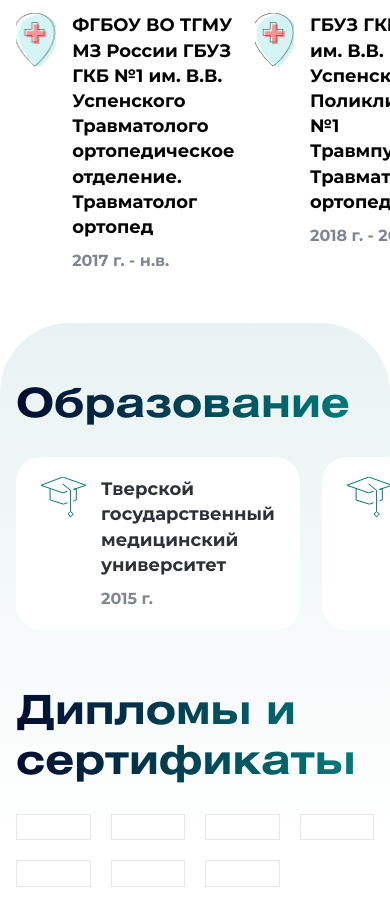
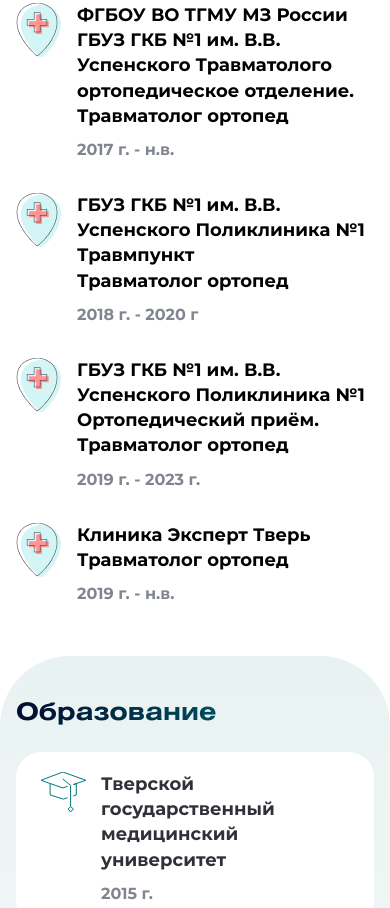
Before and after one commit to maxvgr/dr-hand, a website built with webpack: page src/page-home.html in a window 390 px wide. Shown: the part 860-1768 px from the top of the page. Built offline with nearby package versions, Linux system fonts and the light colour scheme; a script that the page names is missing; what vanilla-lazyload would draw is missing.

Commit message:
закончена титульная с адаптивом

```diff
--- a/src/js/layout/page/home.js
+++ b/src/js/layout/page/home.js
@@ -19,7 +19,7 @@
 new Swiper(".profile-medication .swiper", {
   modules: [Navigation, Autoplay],
 
-  slidesPerView: 4.8,
+  slidesPerView: 2,
   spaceBetween: 20,
   // loop: true,
 
@@ -30,16 +30,20 @@
     disableOnInteraction: false,
   },
 
-  // breakpoints: {
-  //   768: {
-  //     slidesPerView: 4,
-  //     spaceBetween: 20
-  //   },
-  //   1400: {
-  //     slidesPerView: 4,
-  //     spaceBetween: 20
-  //   }
-  // },
+  breakpoints: {
+    768: {
+      slidesPerView: 3,
+      spaceBetween: 20
+    },
+    1200: {
+      slidesPerView: 3.5,
+      spaceBetween: 20
+    },
+    1400: {
+      slidesPerView: 4.8,
+      spaceBetween: 20
+    }
+  },
 
   navigation: {
     nextEl: ".profile-medication .swiper-button-next",
--- a/src/layout/global/footer.html
+++ b/src/layout/global/footer.html
@@ -7,7 +7,7 @@
       <!-- /.footer__logo -->
 
       <div class="footer__menu">
-        <nav class="nav nav--header">
+        <nav class="nav nav--footer">
           <ul class="nav__list">
             <li class="menu-item nav__item current-menu-item"><a href="#" class="link">О специалисте</a></li>
             <li class="menu-item nav__item"><a href="#" class="link">Услуги</a></li>
--- a/src/page-home.html
+++ b/src/page-home.html
@@ -349,9 +349,9 @@
           <h2>Запишитесь на консультацию</h2>
           <form action="">
             <div class="consultation-wrapper">
-              <input class="input" type="text" placeholder="ФИО">
-              <input class="input" type="mail" placeholder="E-mail">
-              <input class="input" type="tel" placeholder="+7 (___) ___-__-__">
+              <input class="input text" type="text" placeholder="ФИО">
+              <input class="input mail" type="mail" placeholder="E-mail">
+              <input class="input tel" type="tel" placeholder="+7 (___) ___-__-__">
               <textarea class="input" placeholder="Сообщение" rows="3"></textarea>
               <p class="consultation-btn">
                 Нажимая на кнопку Вы даете согласие на обработку ваших персональных данных и соглашаетесь с условиями персональной обработки данных
--- a/src/scss/layout/global/_footer.scss
+++ b/src/scss/layout/global/_footer.scss
@@ -6,24 +6,113 @@
 }
 
 .footer {
+  .container {
+    @include breakpoint($breakpoint-notebook) {
+      max-width: 100%;
+    }
+  }
+
   &-wrapper {
+    @include breakpoint($breakpoint-notebook) {
+      grid-template-columns: 3fr 2fr 1fr 2fr;
+    }
+    @include breakpoint($breakpoint-tablet) {
+      grid-template-columns: 1fr 1fr;
+    }
+
     display: grid;
     grid-template-columns: 2fr 5fr 2fr 1fr;
     padding: 26px 0 21px;
     place-items: center center;
   }
 
+  &__logo {
+    @include breakpoint($breakpoint-notebook) {
+      grid-column: 1/2;
+      justify-self: start;
+    }
+    @include breakpoint($breakpoint-tablet) {
+      grid-column: 1/3;
+      padding-bottom: 20px;
+    }
+  }
+
+  &__menu {
+    @include breakpoint($breakpoint-notebook) {
+      grid-column: 2/5;
+      justify-self: end;
+    }
+    @include breakpoint($breakpoint-tablet) {
+      grid-row: 2/4;
+      grid-column: 1/2;
+      justify-self: start;
+      padding: 10px 0;
+    }
+
+    .nav__list {
+      @include breakpoint($breakpoint-tablet) {
+        flex-direction: column;
+        gap: 10px;
+      }
+    }
+  }
+
+  &__social {
+    @include breakpoint($breakpoint-notebook) {
+      grid-row: 2/3;
+      grid-column: 3/4;
+      justify-self: end;
+    }
+    @include breakpoint($breakpoint-tablet) {
+      grid-row: 3/4;
+      grid-column: 2/3;
+    }
+  }
+
   &__contacts {
+    @include breakpoint($breakpoint-notebook) {
+      grid-row: 2/3;
+      grid-column: 4/5;
+    }
+    @include breakpoint($breakpoint-tablet) {
+      grid-row: 2/3;
+      grid-column: 2/3;
+    }
+
     justify-self: end;
   }
 
   &__politika {
+    @include breakpoint($breakpoint-notebook) {
+      grid-row: 2/3;
+      grid-column: 1/2;
+      justify-self: start;
+      padding-left: 0;
+    }
+    @include breakpoint($breakpoint-tablet) {
+      grid-row: 4/5;
+      grid-column: 1/3;
+      justify-self: center;
+    }
+
     grid-row: 2/3;
     grid-column: 1/3;
     padding-left: 105px;
   }
 
   &__creating {
+    @include breakpoint($breakpoint-notebook) {
+      grid-row: 3/4;
+      grid-column: 1/2;
+      justify-self: start;
+      padding-left: 0;
+    }
+    @include breakpoint($breakpoint-tablet) {
+      grid-row: 5/6;
+      grid-column: 1/3;
+      justify-self: center;
+    }
+
     grid-row: 2/3;
     grid-column: 3/5;
     padding-left: 52px;
--- a/src/scss/layout/global/_section.scss
+++ b/src/scss/layout/global/_section.scss
@@ -20,6 +20,16 @@
   }
 
   h2 {
+    @include breakpoint($breakpoint-notebook) {
+      font-size: 32px !important;
+      line-height: 39px !important;
+    }
+    @include breakpoint($breakpoint-mobile) {
+      padding-top: 45px;
+      font-size: 24px !important;
+      line-height: 26px !important;
+    }
+
     padding-top: 59px;
     padding-bottom: 25px;
     font-weight: 700;
--- a/src/scss/layout/pages/home/_consultation.scss
+++ b/src/scss/layout/pages/home/_consultation.scss
@@ -5,7 +5,28 @@
   background: rgba(255, 139, 74, 1);
   color: $color-text__white;
 
+  .container {
+    @include breakpoint($breakpoint-notebook) {
+      max-width: 100%;
+    }
+  }
+
+  h2 {
+    @include breakpoint($breakpoint-mobile) {
+      padding-top: 45px !important;
+      text-align: center;
+    }
+
+  }
+
   &-wrapper {
+    @include breakpoint($breakpoint-notebook) {
+      grid-template-columns: 1fr 1fr;
+    }
+    @include breakpoint($breakpoint-tablet) {
+      grid-template-columns: 1fr;
+    }
+
     display: grid;
     grid-template-columns: 1fr 1fr 1fr;
     gap: 20px;
@@ -17,7 +38,27 @@
       outline: none;
     }
 
+    input.tel {
+      @include breakpoint($breakpoint-notebook) {
+        grid-row: 2/3;
+        grid-column: 1/2;
+      }
+      @include breakpoint($breakpoint-tablet) {
+        grid-row: auto;
+        grid-column: auto;
+      }
+    }
+
     textarea {
+      @include breakpoint($breakpoint-notebook) {
+        grid-row: 2/3;
+        grid-column: 2/3;
+      }
+      @include breakpoint($breakpoint-tablet) {
+        grid-row: auto;
+        grid-column: auto;
+      }
+
       grid-column: 1/3;
       padding: 22px 44px;
       border: none;
@@ -27,6 +68,18 @@
   }
 
   &-btn {
+    @include breakpoint($breakpoint-notebook) {
+      grid-row: 3/4;
+      grid-column: 1/4;
+    }
+    @include breakpoint($breakpoint-tablet) {
+      grid-row: auto;
+      grid-column: auto;
+    }
+    @include breakpoint($breakpoint-mobile) {
+      flex-direction: column;
+    }
+
     display: flex;
     gap: 10px;
     align-items: center;
--- a/src/scss/layout/pages/home/_education.scss
+++ b/src/scss/layout/pages/home/_education.scss
@@ -3,14 +3,24 @@
   border-radius: 70px 70px 0 0;
   background: linear-gradient(0deg, #ffffff 18.87%, #e9f2f2 100%);
 
-  // background: #009493;
+  .container {
+    @include breakpoint($breakpoint-tablet) {
+      max-width: 100%;
+    }
+  }
 
   &-wrapper {
     // padding-top: 60px;
-
   }
 
   &__items-wrap {
+    @include breakpoint($breakpoint-notebook) {
+      grid-template-columns: repeat(2, 1fr);
+    }
+    @include breakpoint($breakpoint-tablet) {
+      grid-template-columns: 1fr;
+    }
+
     display: grid;
     grid-template-columns: repeat(4, 1fr);
     gap: 22px;
@@ -50,11 +60,17 @@
         -o-transition: 0.4s ease;
         transition: 0.4s ease;
       }
-
     }
   }
 
   &__diploms-wrapper {
+    @include breakpoint($breakpoint-notebook) {
+      grid-template-columns: repeat(2, 1fr);
+    }
+    @include breakpoint($breakpoint-tablet) {
+      grid-template-columns: 1fr;
+    }
+
     display: grid;
     grid-template-columns: repeat(4, 1fr);
     gap: 20px;
@@ -70,5 +86,4 @@
     width: 170px;
     margin: 24px auto 45px;
   }
-
 }
--- a/src/scss/layout/pages/home/_experience.scss
+++ b/src/scss/layout/pages/home/_experience.scss
@@ -1,5 +1,16 @@
 .experience {
+  .container {
+    @include breakpoint($breakpoint-tablet) {
+      max-width: 100%;
+    }
+  }
+
   &__title {
+    @include breakpoint($breakpoint-notebook) {
+      font-size: 32px;
+      line-height: 39px;
+    }
+
     margin-top: 67px;
     margin-bottom: 23px;
     font-weight: 700;
@@ -8,6 +19,15 @@
   }
 
   &-wrapper {
+    @include breakpoint($breakpoint-notebook) {
+      grid-template-columns: 1fr 1fr;
+      gap: 28px;
+    }
+    @include breakpoint($breakpoint-mobile) {
+      grid-template-columns: 1fr;
+      gap: 32px;
+    }
+
     display: grid;
     grid-template-columns: 1fr 1fr 1fr 1fr;
     gap: 18px;
@@ -18,7 +38,6 @@
     display: flex;
     gap: 16px;
     // align-items: center;
-
 
     p {
       flex: 1 80%;
@@ -37,7 +56,7 @@
 
     &::before {
       content: "";
-      width: 43px;
+      width: 45px;
       height: 54px;
       background-image: url("../assets/images/layout/section/experience/exp.png");
       background-position: center;
--- a/src/scss/layout/pages/home/_profile-medication.scss
+++ b/src/scss/layout/pages/home/_profile-medication.scss
@@ -4,11 +4,29 @@
   border-radius: 70px;
   background: url("../assets/images/layout/section/profile-medication/bg.svg") center top 100px no-repeat rgba(233, 242, 242, 1);
 
+  .container {
+    @include breakpoint($breakpoint-laptop) {
+      max-width: 90%;
+    }
+  }
+
   h2 {
     padding-bottom: 0;
   }
 
   &-wrapper {
+    @include breakpoint($breakpoint-laptop) {
+      margin-top: 0;
+    }
+    @include breakpoint($breakpoint-notebook) {
+      grid-template-columns: 2fr 1fr;
+      align-items: start;
+    }
+    @include breakpoint($breakpoint-tablet) {
+      grid-template-columns: 1fr;
+      align-items: start;
+    }
+
     display: grid;
     grid-template-columns: 3fr 1fr;
     gap: 33px;
@@ -17,6 +35,12 @@
 
     p {
       padding-top: 10px;
+    }
+  }
+
+  &__img {
+    @include breakpoint($breakpoint-tablet) {
+      display: none;
     }
   }
 
@@ -67,10 +91,18 @@
     }
 
     .swiper-button-prev {
+      @include breakpoint($breakpoint-tablet) {
+        left: -30px;
+      }
+
       left: -50px;
     }
 
     .swiper-button-next {
+      @include breakpoint($breakpoint-tablet) {
+        right: -30px;
+      }
+
       right: -50px;
     }
   }
--- a/src/scss/layout/pages/home/_reviews.scss
+++ b/src/scss/layout/pages/home/_reviews.scss
@@ -1,5 +1,11 @@
 .reviews {
   padding-bottom: 40px;
+
+  .container {
+    @include breakpoint($breakpoint-notebook) {
+      max-width: 100%;
+    }
+  }
 
   /* stylelint-disable-next-line selector-id-pattern */
   #pd_widget_big {
@@ -16,6 +22,16 @@
     }
 
     .pd-widget-reviews {
+      @include breakpoint($breakpoint-notebook) {
+        grid-template-rows: 1fr 1fr;
+        grid-template-columns: 1fr 1fr;
+        gap: 0;
+      }
+      @include breakpoint($breakpoint-tablet) {
+        grid-template-rows: 1fr 1fr;
+        grid-template-columns: 1fr;
+      }
+
       display: grid;
       grid-template-rows: 1fr;
       grid-template-columns: 1fr 1fr 1fr 1fr;
@@ -26,6 +42,13 @@
       .pd-widget-reviews__number-of-reviews {
         display: none;
       }
+
+      .pd-widget-reviews__review {
+        @include breakpoint($breakpoint-notebook) {
+          margin-right: 10px;
+          margin-left: 10px;
+        }
+      }
     }
   }
 }
```
